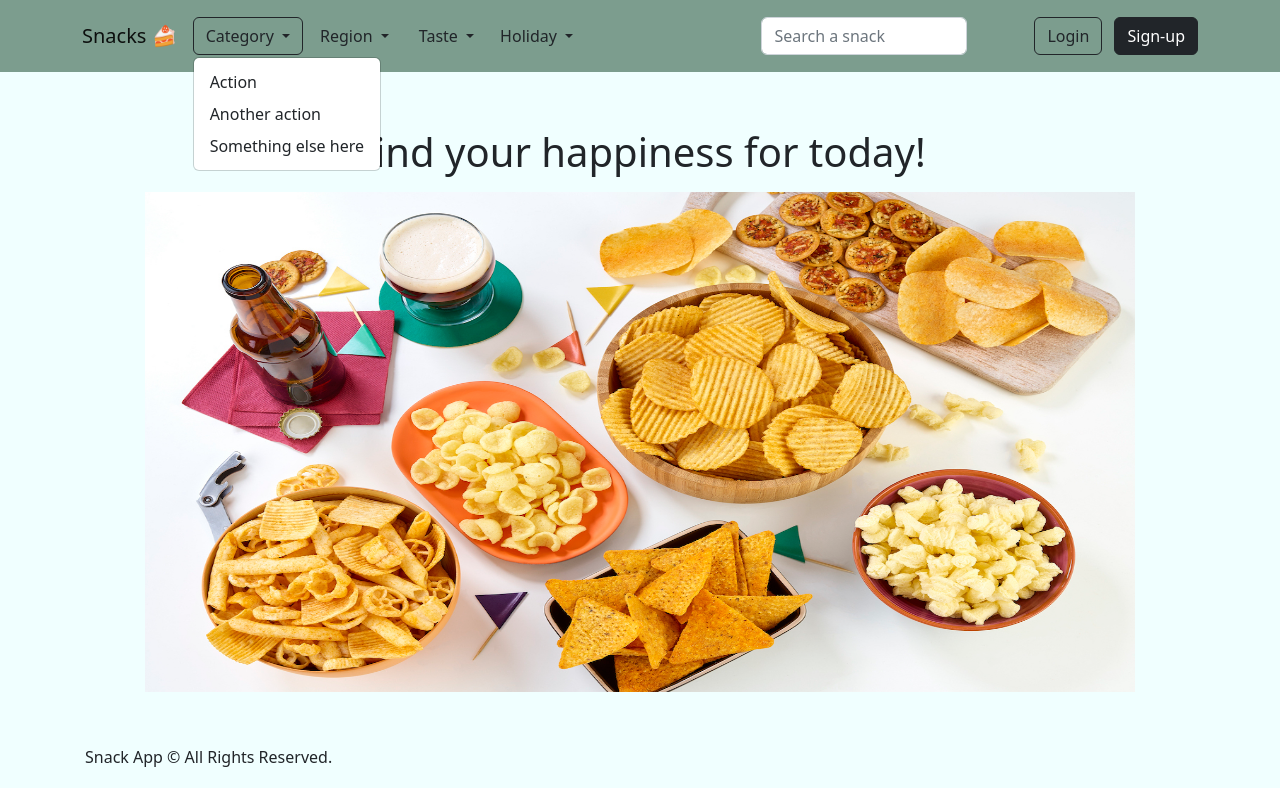
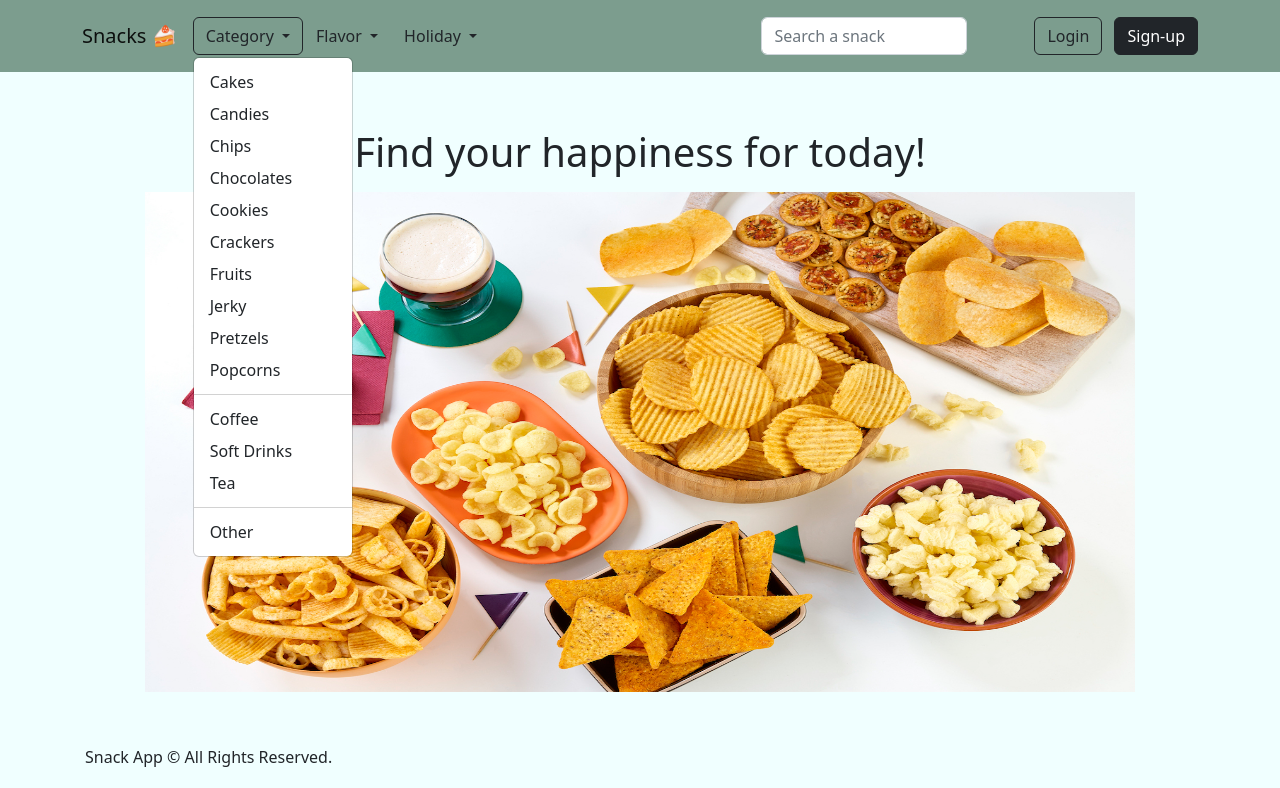
Before and after one commit to CeciliaRuiSun/FSND-Capstone, a Flask app: page / in a window 1280 px wide, after a click on "Category". Shown: the top 788 px of the page. Run offline with Flask 2, Linux system fonts and the light colour scheme; some libraries are stand-ins or nearby versions.

Commit message:
Updated dropdown

```diff
--- a/templates/layouts/main.html
+++ b/templates/layouts/main.html
@@ -50,31 +50,34 @@
             Category
           </button>
           <ul class="dropdown-menu">
-            <li><a class="dropdown-item" href="#">Action</a></li>
-            <li><a class="dropdown-item" href="#">Another action</a></li>
-            <li><a class="dropdown-item" href="#">Something else here</a></li>
-          </ul>
-        </div>
-
-        <div class="dropdown">
-          <button class="btn dropdown-toggle mx-1" type="button" data-bs-toggle="dropdown" aria-expanded="false">
-            Region
-          </button>
-          <ul class="dropdown-menu">
-            <li><a class="dropdown-item" href="#">Action</a></li>
-            <li><a class="dropdown-item" href="#">Another action</a></li>
-            <li><a class="dropdown-item" href="#">Something else here</a></li>
+            <li><a class="dropdown-item" href="#">Cakes</a></li>
+            <li><a class="dropdown-item" href="#">Candies</a></li>
+            <li><a class="dropdown-item" href="#">Chips</a></li>
+            <li><a class="dropdown-item" href="#">Chocolates</a></li>
+            <li><a class="dropdown-item" href="#">Cookies</a></li>
+            <li><a class="dropdown-item" href="#">Crackers</a></li>
+            <li><a class="dropdown-item" href="#">Fruits</a></li>
+            <li><a class="dropdown-item" href="#">Jerky</a></li>
+            <li><a class="dropdown-item" href="#">Pretzels</a></li>
+            <li><a class="dropdown-item" href="#">Popcorns</a></li>
+            <li><hr class="dropdown-divider"></li>
+            <li><a class="dropdown-item" href="#">Coffee</a></li>
+            <li><a class="dropdown-item" href="#">Soft Drinks</a></li>
+            <li><a class="dropdown-item" href="#">Tea</a></li>
+            <li><hr class="dropdown-divider"></li>
+            <li><a class="dropdown-item" href="#">Other</a></li>
           </ul>
         </div>
 
         <div class="dropdown">
           <button class="btn dropdown-toggle" type="button" data-bs-toggle="dropdown" aria-expanded="false">
-            Taste
+            Flavor
           </button>
           <ul class="dropdown-menu">
-            <li><a class="dropdown-item" href="#">Action</a></li>
-            <li><a class="dropdown-item" href="#">Another action</a></li>
-            <li><a class="dropdown-item" href="#">Something else here</a></li>
+            <li><a class="dropdown-item" href="#">Sweet</a></li>
+            <li><a class="dropdown-item" href="#">Sour</a></li>
+            <li><a class="dropdown-item" href="#">Spicy</a></li>
+            <li><a class="dropdown-item" href="#">Bitter</a></li>
           </ul>
         </div>
 
@@ -83,9 +86,8 @@
             Holiday
           </button>
           <ul class="dropdown-menu">
-            <li><a class="dropdown-item" href="#">Action</a></li>
-            <li><a class="dropdown-item" href="#">Another action</a></li>
-            <li><a class="dropdown-item" href="#">Something else here</a></li>
+            <li><a class="dropdown-item" href="#">Thanksgiving</a></li>
+            <li><a class="dropdown-item" href="#">Christmas</a></li>
           </ul>
         </div>
 
```
